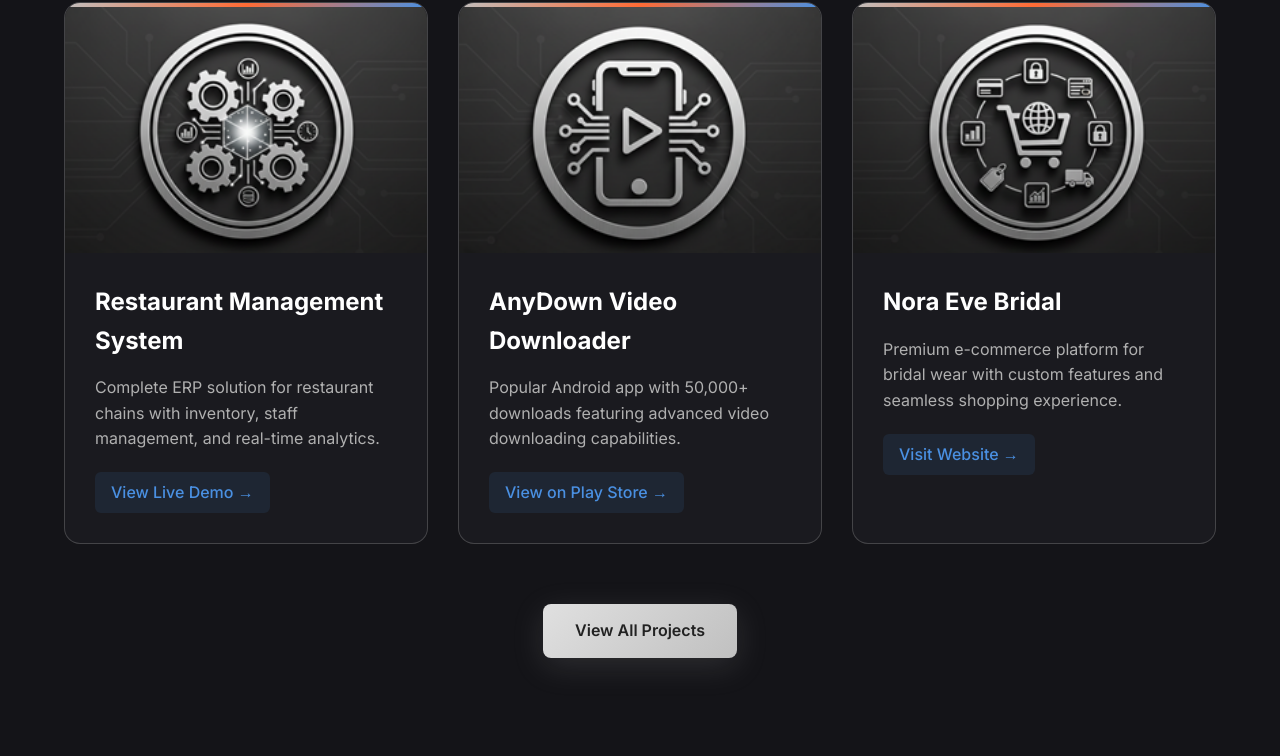
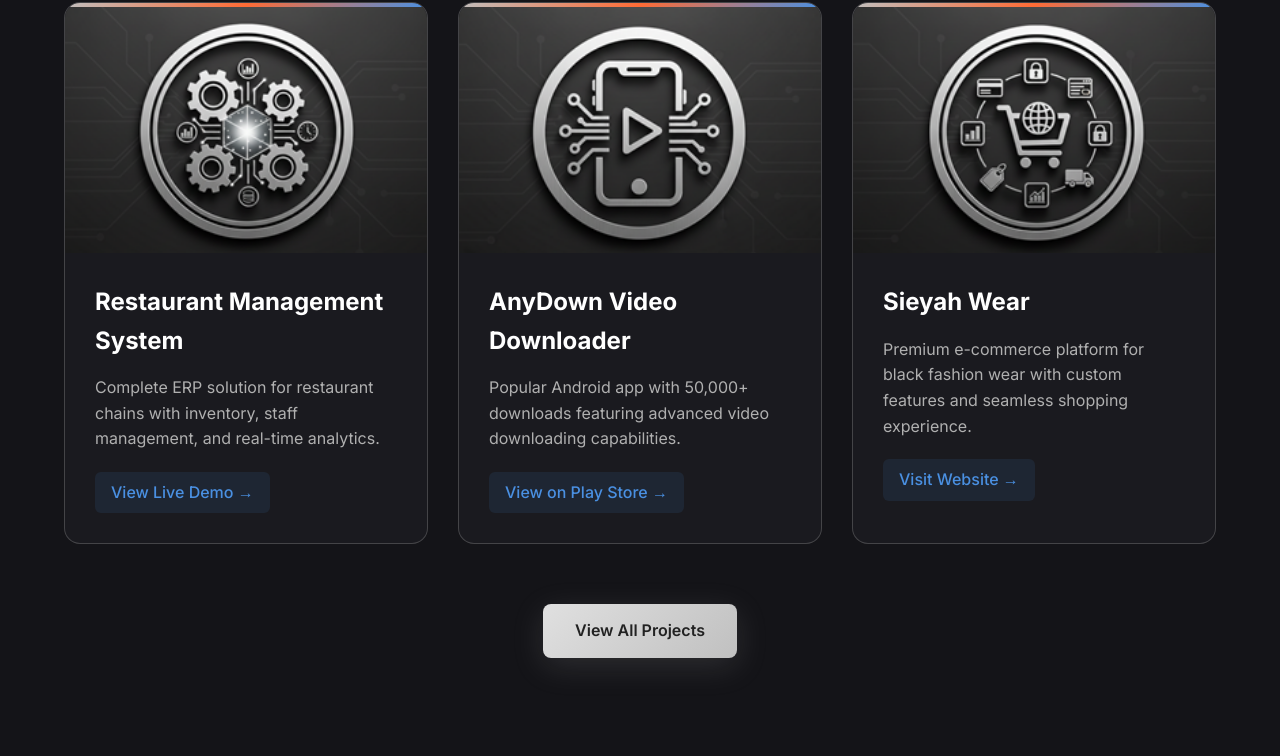
Before and after one commit to abdulmughees00090/SFD, a plain HTML site: page index.html in a window 1280 px wide. Shown: the part 4062-4818 px from the top of the page. Drawn offline with Linux system fonts and the light colour scheme.

Commit message:
Update index.html

```diff
--- a/index.html
+++ b/index.html
@@ -184,7 +184,7 @@
                 <div class="case-study-content">
                     <h3>Restaurant Management System</h3>
                     <p>Complete ERP solution for restaurant chains with inventory, staff management, and real-time analytics.</p>
-                    <a href="products.html#erp" class="case-study-link">View Live Demo →</a>
+                    <a href="https://oracleapex.com/ords/r/rms_base/restaurant-management-system167524/custom-login-page?session=0" target="_blank" class="case-study-link">View Live Demo →</a>
                 </div>
             </div>
 
@@ -206,9 +206,9 @@
                     <img src="images/ecom-prod.png" alt="E-commerce Platform">
                 </div>
                 <div class="case-study-content">
-                    <h3>Nora Eve Bridal</h3>
-                    <p>Premium e-commerce platform for bridal wear with custom features and seamless shopping experience.</p>
-                    <a href="http://noraevebridal.co.uk/" target="_blank" class="case-study-link">Visit Website →</a>
+                    <h3>Sieyah Wear</h3>
+                    <p>Premium e-commerce platform for black fashion wear with custom features and seamless shopping experience.</p>
+                    <a href="http://sieyahwear.com/" target="_blank" class="case-study-link">Visit Website →</a>
                 </div>
             </div>
         </div>
```
